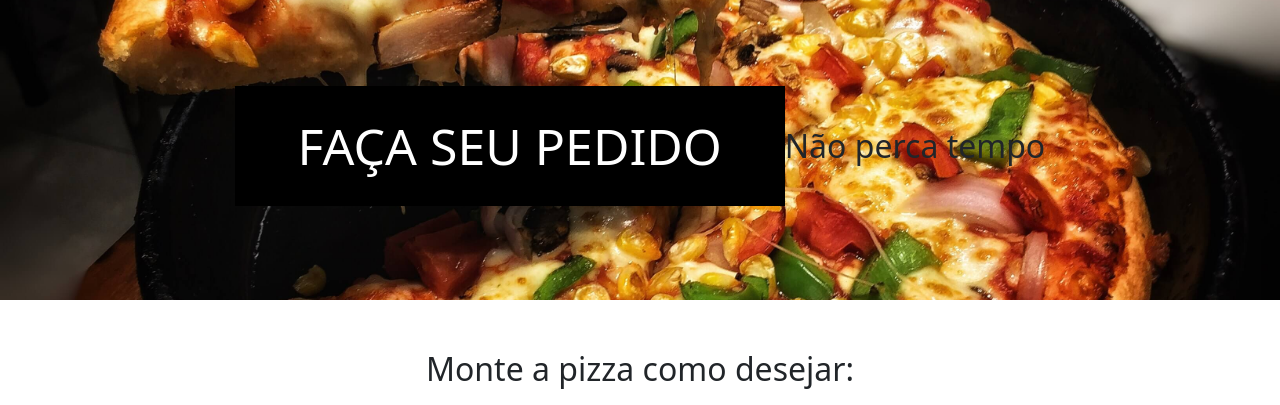
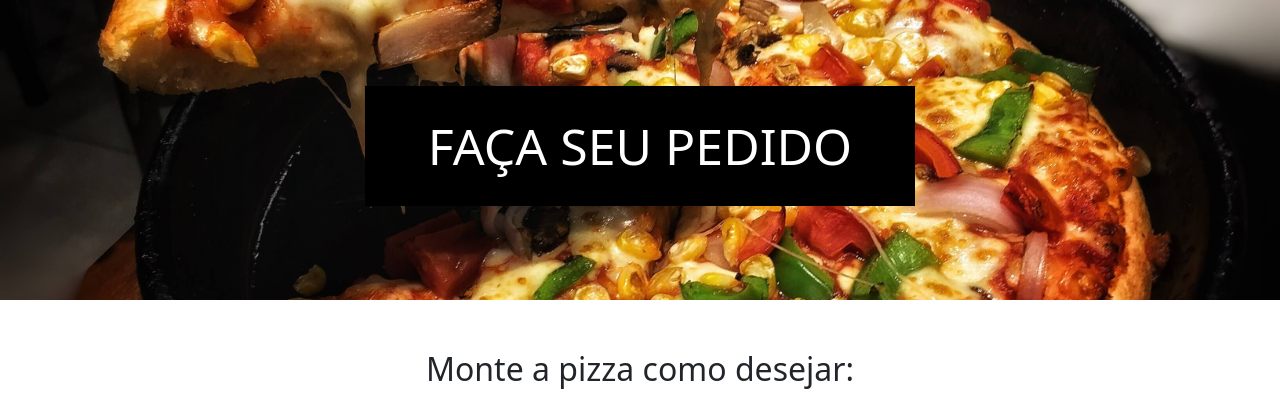
Before and after one commit to caio-pellegrini/sistemapizzaria, a PHP site: page / in a window 1280 px wide. Shown: the part 76-481 px from the top of the page. Run offline with PHP 8.4, Linux system fonts and the light colour scheme.

Commit message:
removi teste

```diff
--- a/index.php
+++ b/index.php
@@ -4,7 +4,6 @@ include_once "templates/header.php";
 ?>
     <div id="main-banner">
         <h1>Faça seu pedido</h1>
-        <h2>Não perca tempo</h2>
     </div>
     <div id="main-container">
         <div class="container">
```
